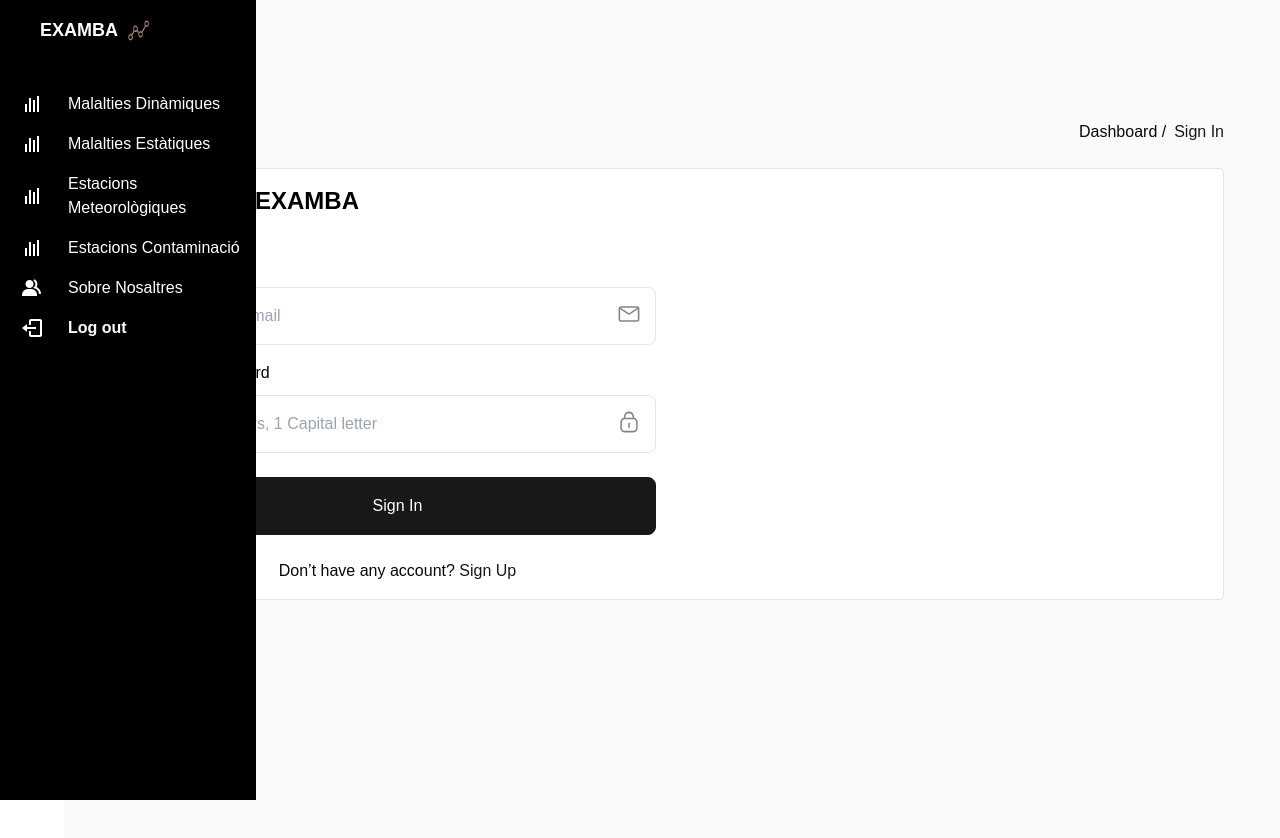
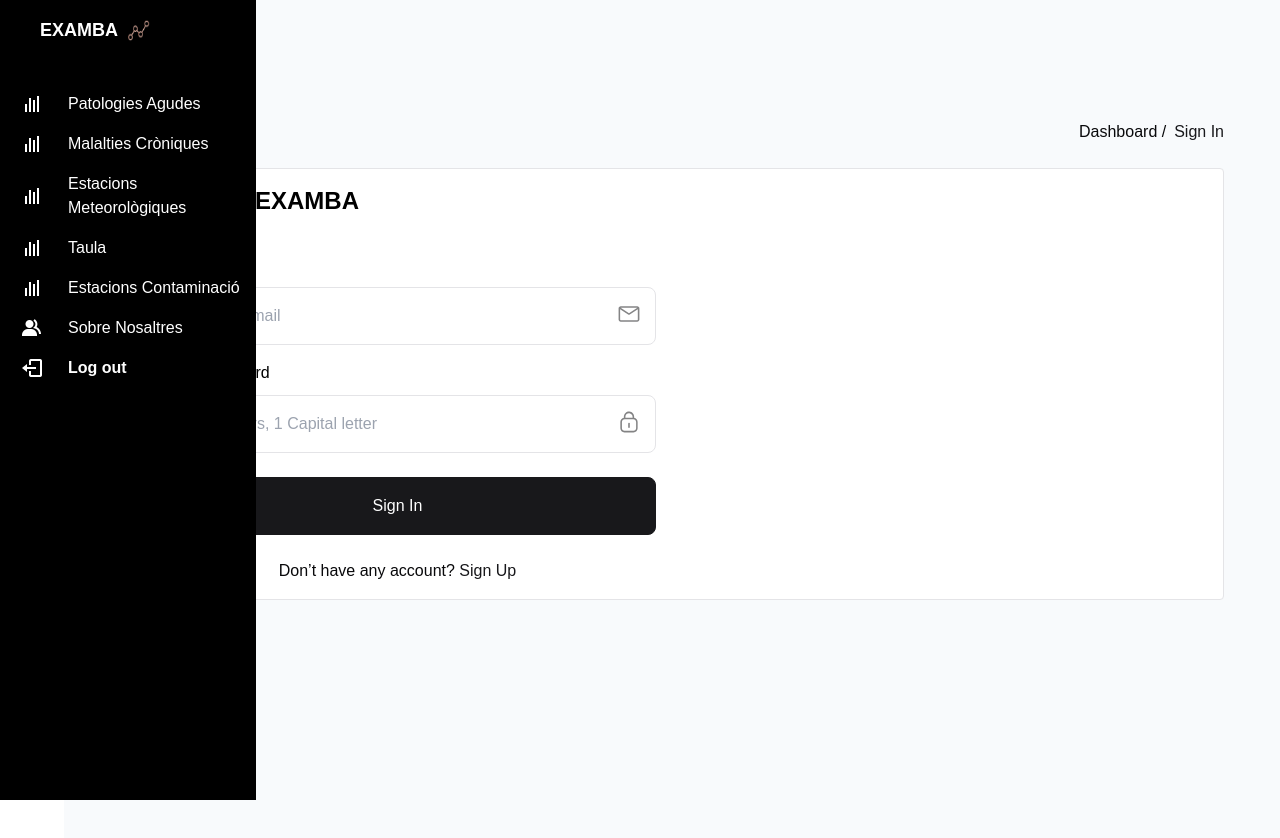
Before and after one commit to examba-tech/dashboard, a Next.js app: page /auth/signin in a window 1280 px wide. Shown: the top 838 px of the page. Built offline with nearby package versions, Linux system fonts and the light colour scheme; a web font is replaced by a local one.

Commit message:
noms sidebar i apartat taula

```diff
--- a/src/components/ui/Sidebar.tsx
+++ b/src/components/ui/Sidebar.tsx
@@ -70,7 +70,7 @@ const Sidebar = ({
                   isVisible ? "" : "opacity-0"
                 }`}
               >
-                Malalties Dinàmiques
+                Patologies Agudes
               </Link>
             </li>
             <li className="flex items-center">
@@ -87,7 +87,7 @@ const Sidebar = ({
                   isVisible ? "" : "opacity-0"
                 }`}
               >
-                Malalties Estàtiques
+                Malalties Cròniques
               </Link>
             </li>
             <li className="flex items-center">
@@ -105,6 +105,23 @@ const Sidebar = ({
                 }`}
               >
                 Estacions Meteorològiques
+              </Link>
+            </li>
+            <li className="flex items-center">
+              <Image
+                src="/bar-chart-regular-24.png"
+                alt="Icon3"
+                width={24}
+                height={24}
+                className="w-6 h-6 ml-5 mr-2 opacity-1"
+              />
+              <Link
+                href="/table"
+                className={`block py-2 px-4 hover:bg-gray-700 w-full ${
+                  isVisible ? "" : "opacity-0"
+                }`}
+              >
+                Taula
               </Link>
             </li>
             <li className="flex items-center">
```
Also changed, not shown: src/components/charts/area_chart.tsx (added).
